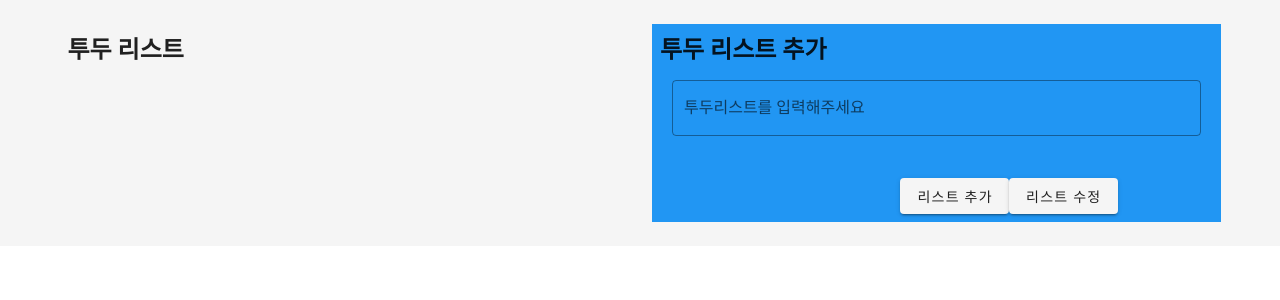
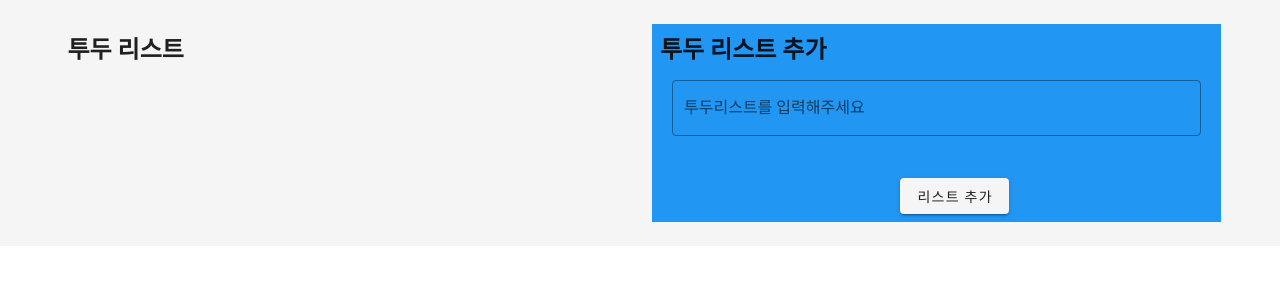
Before and after one commit to khv2644511/Vue_TodoList, a Vue app: page / in a window 1280 px wide. Shown: the top 300 px of the page. Built offline with nearby package versions, Linux system fonts and the light colour scheme.

Commit message:
feat: 투두 수정 시 버튼 조건부 렌더링

```diff
--- a/src/components/ListAdd.vue
+++ b/src/components/ListAdd.vue
@@ -14,8 +14,8 @@
         </v-col>
         <v-row class="justify-end">
           <v-col cols="7"
-            ><v-btn @click="addList">리스트 추가</v-btn>
-            <v-btn @click="listEdit">리스트 수정</v-btn>
+            ><v-btn v-if="mode === 'add'" @click="addList">리스트 추가</v-btn>
+            <v-btn v-else @click="listEdit">리스트 수정</v-btn>
           </v-col></v-row
         >
       </v-row>
@@ -30,12 +30,14 @@
       return {
         memo: null,
         index: null,
+        mode: "add",
       };
     },
     created() {
       eventBus.$on("listEdit", (memo, index) => {
         this.memo = memo;
         this.index = index;
+        this.mode = "edit";
       });
     },
     methods: {
@@ -53,6 +55,7 @@
         } else {
           this.$emit("listEdit", this.memo, this.index);
           this.memo = null;
+          this.mode = "add";
         }
       },
     },
```
